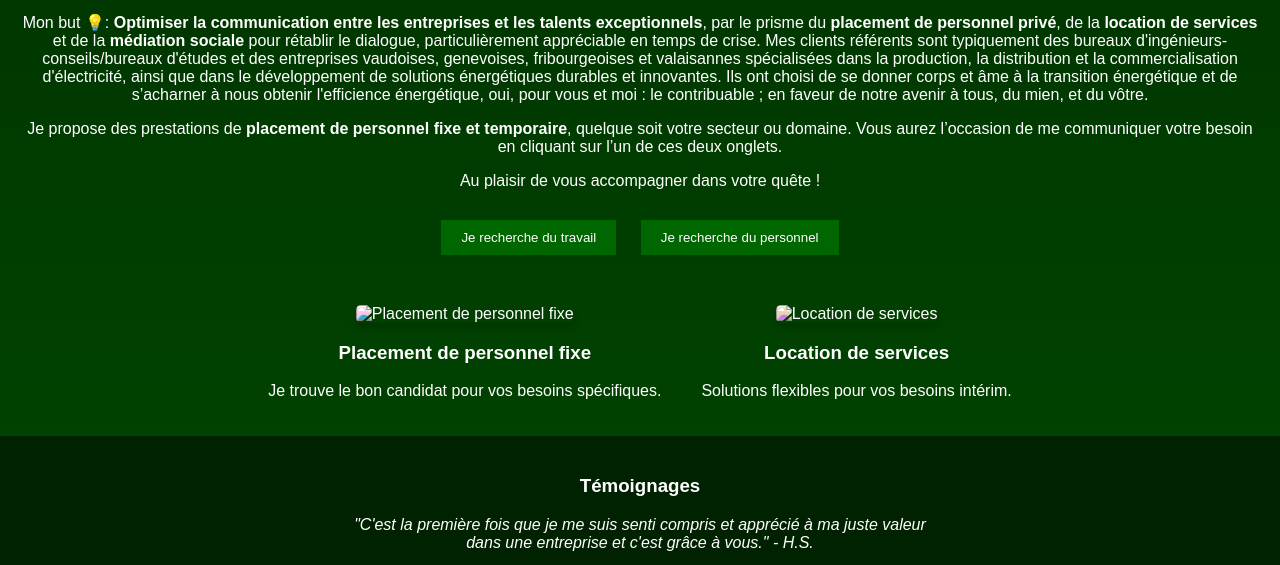
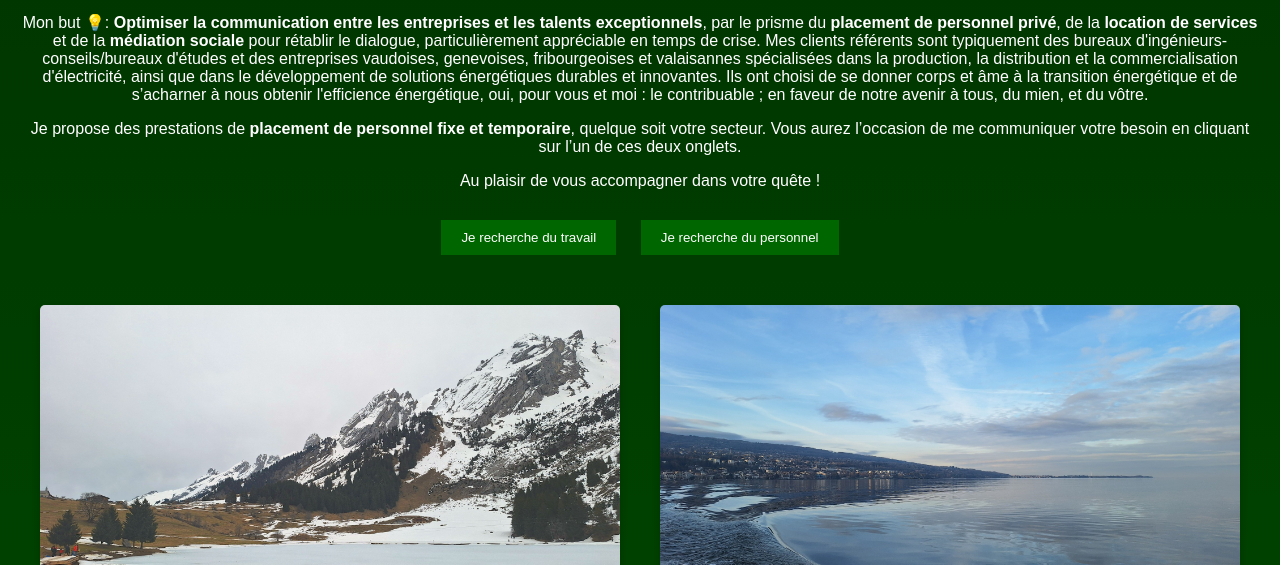
Before and after one commit to Goettfried/mon-projet, a website: page public/index.html in a window 1280 px wide. Shown: the part 224-789 px from the top of the page. Drawn offline with Linux system fonts and the light colour scheme.

Commit message:
Correction des messages automatiques et ajustement de la décoration

```diff
--- a/public/index.html
+++ b/public/index.html
@@ -12,7 +12,7 @@
         <h2>Spécialiste du Recrutement Indépendant (S.R.I.)</h2>
         <p><strong>"Je connais bien Vaud, j'habite en Chablais.</strong> J’ai eu le privilège et la joie de me distinguer dans le secteur du <strong>bâtiment et de l'industrie</strong>, notamment dans le <strong>recrutement de cadres techniques en Suisse Romande 🇨🇭</strong>. Marqué par une approche <strong>entrepreneuriale</strong>, je gère de manière autonome la création et le développement de <strong>portefeuilles clients</strong> tout en m’appliquant à maintenir l'<strong>engagement fort</strong> rendant le mieux compte des <strong>aspects sociaux du recrutement</strong>, autrement, je ne serais qu'un placeur comme les autres."</p>
         <p>Mon but 💡: <strong>Optimiser la communication entre les entreprises et les talents exceptionnels</strong>, par le prisme du <strong>placement de personnel privé</strong>, de la <strong>location de services</strong> et de la <strong>médiation sociale</strong> pour rétablir le dialogue, particulièrement appréciable en temps de crise. Mes clients référents sont typiquement des bureaux d'ingénieurs-conseils/bureaux d'études et des entreprises vaudoises, genevoises, fribourgeoises et valaisannes spécialisées dans la production, la distribution et la commercialisation d'électricité, ainsi que dans le développement de solutions énergétiques durables et innovantes. Ils ont choisi de se donner corps et âme à la transition énergétique et de s’acharner à nous obtenir l'efficience énergétique, oui, pour vous et moi : le contribuable ; en faveur de notre avenir à tous, du mien, et du vôtre.</p>
-        <p>Je propose des prestations de <strong>placement de personnel fixe et temporaire</strong>, quelque soit votre secteur ou domaine. Vous aurez l’occasion de me communiquer votre besoin en cliquant sur l’un de ces deux onglets.</p>
+        <p>Je propose des prestations de <strong>placement de personnel fixe et temporaire</strong>, quelque soit votre secteur. Vous aurez l’occasion de me communiquer votre besoin en cliquant sur l’un de ces deux onglets.</p>
         <p>Au plaisir de vous accompagner dans votre quête !</p>
         <div class="buttons">
             <button onclick="showForm('Je recherche du travail')">Je recherche du travail</button>
@@ -38,12 +38,12 @@
 
     <section id="services">
         <div class="service">
-            <img id="placement-service-img" src="public/images/20240221_152031.jpg" alt="Placement de personnel fixe">
+            <img src="images/20240221_152031.jpg" alt="Placement de personnel fixe">
             <h3>Placement de personnel fixe</h3>
             <p>Je trouve le bon candidat pour vos besoins spécifiques.</p>
         </div>
         <div class="service">
-            <img id="location-service-img" src="public/images/20240217_082717.jpg" alt="Location de services">
+            <img src="images/20240217_082717.jpg" alt="Location de services">
             <h3>Location de services</h3>
             <p>Solutions flexibles pour vos besoins intérim.</p>
         </div>
--- a/public/styles.css
+++ b/public/styles.css
@@ -84,11 +84,6 @@ header {
     border-radius: 5px;
     box-shadow: 0 4px 8px rgba(0, 0, 0, 0.2);
     transition: transform 0.3s ease;
-    filter: hue-rotate(90deg); /* Appliquer une teinte verte */
-}
-
-#location-service-img {
-    filter: hue-rotate(180deg); /* Appliquer une teinte mauve rosâtre */
 }
 
 .service img:hover {
```
